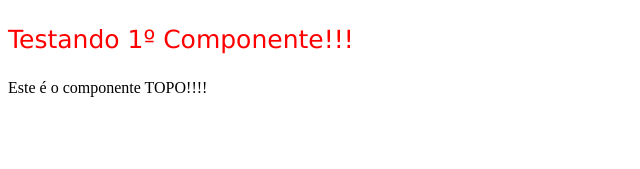
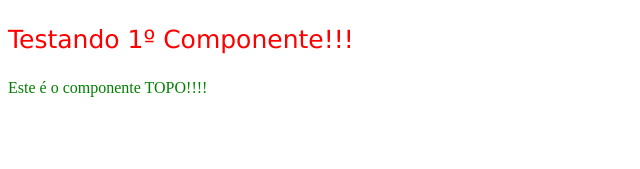
Before and after one commit to 3nelsonjunior/Angular4, an Angular app: page / in a window 1280 px wide. Shown: the top 169 px of the page, without its empty margins (0-640 px from the left). Built offline with nearby package versions, Linux system fonts and the light colour scheme.

Commit message:
Adicionando topo.component.css - AULA 41

```diff
--- /dev/null
+++ b/src/app/topo/topo.component.css
@@ -0,0 +1,3 @@
+.exemplo{
+    color: green
+}
--- a/src/app/topo/topo.component.html
+++ b/src/app/topo/topo.component.html
@@ -1 +1 @@
-<p>  Este é o componente TOPO!!!! </p>
+<p class="exemplo">  Este é o componente TOPO!!!! </p>
--- a/src/app/topo/topo.component.ts
+++ b/src/app/topo/topo.component.ts
@@ -2,7 +2,7 @@ import { Component } from '@angular/core' //importando recursos do node_modules
 
 @Component({
     selector:'app-topo',
-    templateUrl: './topo.component.html'
-
+    templateUrl: './topo.component.html',
+    styleUrls: ['./topo.component.css']
 })
 export class TopoComponent {} //declarando classe
```
